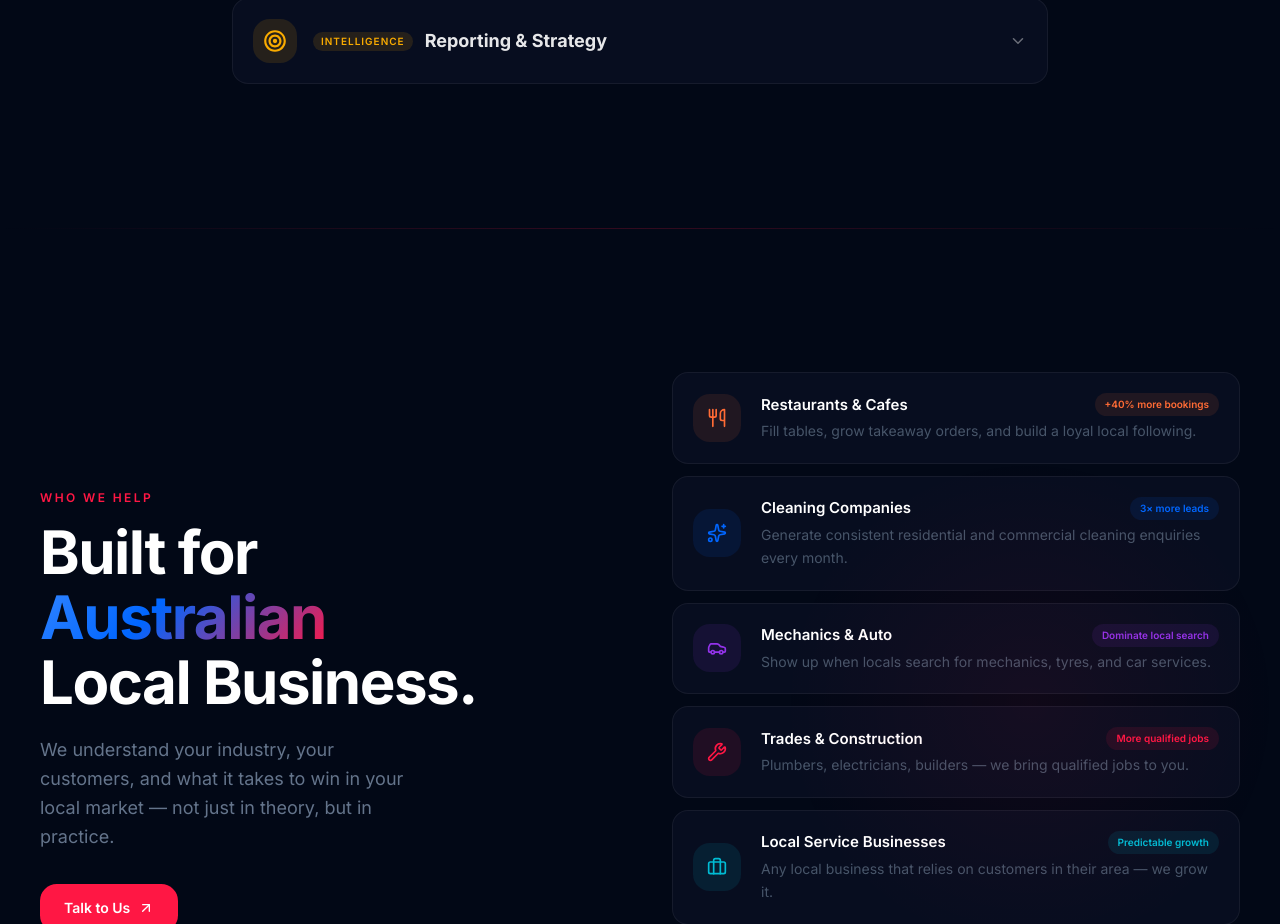
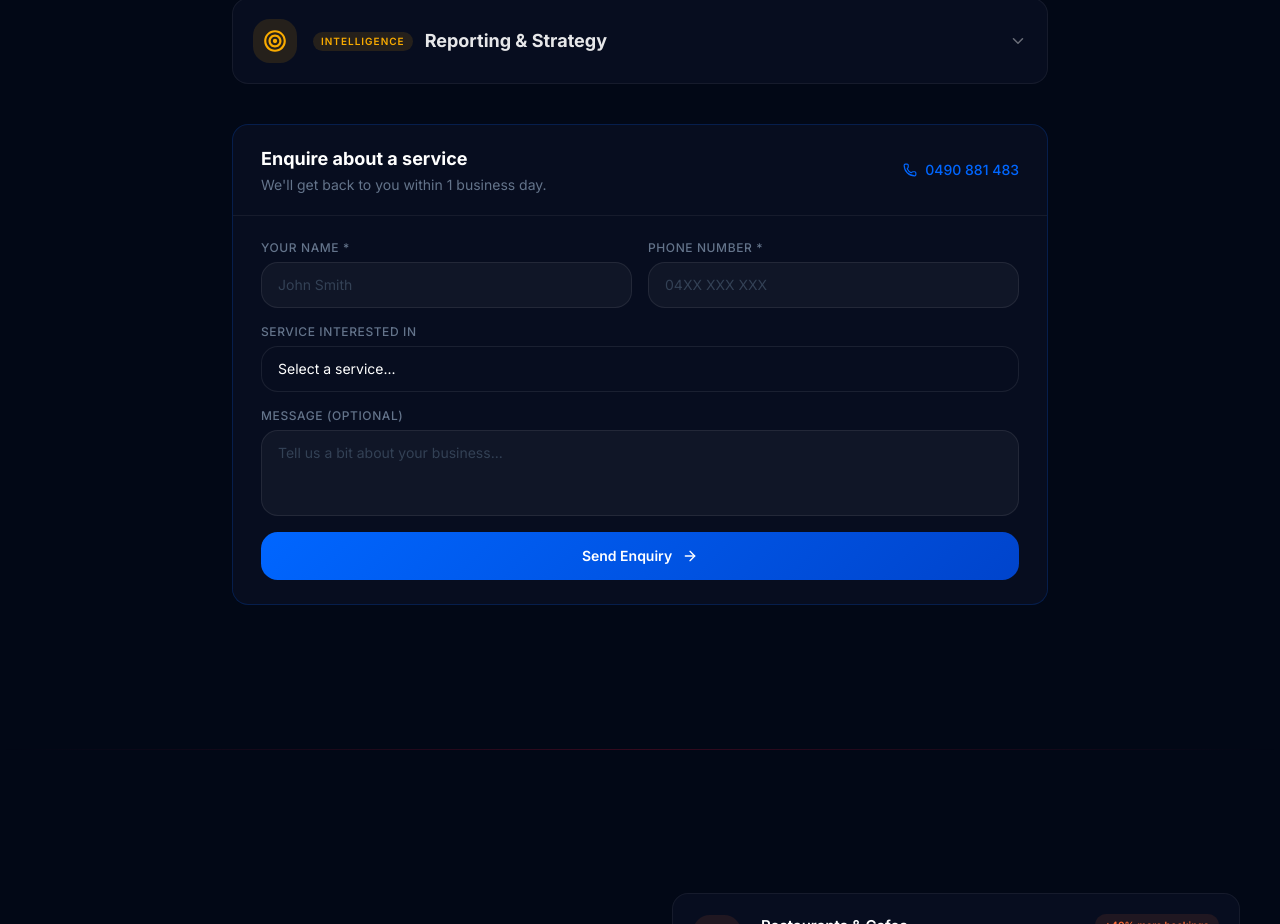
Before and after one commit to primereachau/prime-reach-digital, a Next.js app: page / in a window 1280 px wide. Shown: the part 3057-3981 px from the top of the page. Built offline with nearby package versions, Linux system fonts and the light colour scheme.

Commit message:
Add enquiry form below services accordion

```diff
--- a/src/components/sections/Services.tsx
+++ b/src/components/sections/Services.tsx
@@ -2,6 +2,7 @@
 
 import { useRef, useState } from "react";
 import { motion, AnimatePresence, useInView } from "framer-motion";
+import { ArrowRight, Phone } from "lucide-react";
 import { ChevronDown } from "lucide-react";
 
 const googleIcon = <svg viewBox="0 0 48 48" width="26" height="26"><path fill="#4285F4" d="M44.5 20H24v8.5h11.7C34.2 33.9 29.6 37 24 37c-7.2 0-13-5.8-13-13s5.8-13 13-13c3.1 0 5.9 1.1 8.1 2.9l6.4-6.4C34.6 5.1 29.6 3 24 3 12.4 3 3 12.4 3 24s9.4 21 21 21c10.5 0 20-7.6 20-21 0-1.3-.2-2.7-.5-4z"/><path fill="#34A853" d="M6.3 14.7l7 5.1C15.1 16.1 19.2 13 24 13c3.1 0 5.9 1.1 8.1 2.9l6.4-6.4C34.6 5.1 29.6 3 24 3c-7.6 0-14.2 4.3-17.7 11.7z"/><path fill="#FBBC05" d="M24 45c5.5 0 10.4-1.9 14.3-5.1l-6.6-5.5C29.7 36 26.9 37 24 37c-5.5 0-10.2-3.7-11.8-8.8l-7 5.4C8.5 40.7 15.7 45 24 45z"/><path fill="#EA4335" d="M44.5 20H24v8.5h11.7c-.8 2.4-2.3 4.4-4.3 5.9l6.6 5.5C41.7 36.7 45 31 45 24c0-1.3-.2-2.7-.5-4z"/></svg>;
@@ -192,6 +193,108 @@ function ServiceRow({
   );
 }
 
+function EnquiryForm() {
+  const ref = useRef<HTMLDivElement>(null);
+  const inView = useInView(ref, { once: true });
+  const [sent, setSent] = useState(false);
+  const [loading, setLoading] = useState(false);
+  const [form, setForm] = useState({ name: "", phone: "", service: "", message: "" });
+
+  const onChange = (e: React.ChangeEvent<HTMLInputElement | HTMLSelectElement | HTMLTextAreaElement>) =>
+    setForm(prev => ({ ...prev, [e.target.name]: e.target.value }));
+
+  const onSubmit = async (e: React.FormEvent) => {
+    e.preventDefault();
+    setLoading(true);
+    try {
+      await fetch("https://formspree.io/f/xbdvaqkv", {
+        method: "POST",
+        headers: { "Content-Type": "application/json", Accept: "application/json" },
+        body: JSON.stringify({ ...form, _subject: "Service Enquiry — Prime Reach Digital" }),
+      });
+      setSent(true);
+    } catch {
+      alert("Something went wrong. Please try again or call us directly.");
+    } finally {
+      setLoading(false);
+    }
+  };
+
+  return (
+    <motion.div
+      ref={ref}
+      initial={{ opacity: 0, y: 24 }}
+      animate={inView ? { opacity: 1, y: 0 } : {}}
+      transition={{ duration: 0.6, delay: 0.2 }}
+      className="mt-10 rounded-2xl border border-[#0066FF]/20 bg-[#070d1f] overflow-hidden"
+    >
+      {/* Header strip */}
+      <div className="px-7 py-5 border-b border-white/[0.06] flex items-center justify-between gap-4">
+        <div>
+          <p className="text-white font-bold text-lg">Enquire about a service</p>
+          <p className="text-[#64748B] text-sm mt-0.5">We&apos;ll get back to you within 1 business day.</p>
+        </div>
+        <a href="tel:0490881483" className="hidden sm:flex items-center gap-2 text-[#0066FF] text-sm font-medium hover:underline flex-shrink-0">
+          <Phone size={14} />
+          0490 881 483
+        </a>
+      </div>
+
+      {sent ? (
+        <div className="px-7 py-10 text-center">
+          <div className="w-12 h-12 rounded-full bg-[#34A853]/15 flex items-center justify-center mx-auto mb-3">
+            <svg width="22" height="22" viewBox="0 0 24 24" fill="none"><path d="M5 13l4 4L19 7" stroke="#34A853" strokeWidth="2.5" strokeLinecap="round" strokeLinejoin="round"/></svg>
+          </div>
+          <p className="text-white font-semibold text-lg">Message sent!</p>
+          <p className="text-[#64748B] text-sm mt-1">We&apos;ll be in touch shortly.</p>
+        </div>
+      ) : (
+        <form onSubmit={onSubmit} className="px-7 py-6 grid sm:grid-cols-2 gap-4">
+          <div className="flex flex-col gap-1.5">
+            <label className="text-[#64748B] text-xs font-medium uppercase tracking-wider">Your Name *</label>
+            <input name="name" required value={form.name} onChange={onChange} placeholder="John Smith"
+              className="px-4 py-3 rounded-xl bg-white/[0.04] border border-white/[0.08] text-white text-sm placeholder-[#334155] focus:outline-none focus:border-[#0066FF]/50 transition-colors" />
+          </div>
+          <div className="flex flex-col gap-1.5">
+            <label className="text-[#64748B] text-xs font-medium uppercase tracking-wider">Phone Number *</label>
+            <input name="phone" type="tel" required value={form.phone} onChange={onChange} placeholder="04XX XXX XXX"
+              className="px-4 py-3 rounded-xl bg-white/[0.04] border border-white/[0.08] text-white text-sm placeholder-[#334155] focus:outline-none focus:border-[#0066FF]/50 transition-colors" />
+          </div>
+          <div className="flex flex-col gap-1.5 sm:col-span-2">
+            <label className="text-[#64748B] text-xs font-medium uppercase tracking-wider">Service Interested In</label>
+            <select name="service" value={form.service} onChange={onChange}
+              className="px-4 py-3 rounded-xl bg-[#070d1f] border border-white/[0.08] text-white text-sm focus:outline-none focus:border-[#0066FF]/50 transition-colors appearance-none">
+              <option value="">Select a service...</option>
+              <option>Google SEO</option>
+              <option>Google Business Profile</option>
+              <option>Google Ads</option>
+              <option>Website Design &amp; Management</option>
+              <option>Meta Ads</option>
+              <option>TikTok Ads</option>
+              <option>Social Media Management</option>
+              <option>Reporting &amp; Strategy</option>
+            </select>
+          </div>
+          <div className="flex flex-col gap-1.5 sm:col-span-2">
+            <label className="text-[#64748B] text-xs font-medium uppercase tracking-wider">Message (optional)</label>
+            <textarea name="message" value={form.message} onChange={onChange} rows={3} placeholder="Tell us a bit about your business..."
+              className="px-4 py-3 rounded-xl bg-white/[0.04] border border-white/[0.08] text-white text-sm placeholder-[#334155] focus:outline-none focus:border-[#0066FF]/50 transition-colors resize-none" />
+          </div>
+          <div className="sm:col-span-2">
+            <button type="submit"
+              className="group w-full relative flex items-center justify-center gap-2.5 px-6 py-3.5 rounded-xl overflow-hidden font-semibold text-white text-sm"
+              style={{ background: "linear-gradient(135deg, #0066FF 0%, #0044CC 100%)" }}
+            >
+              <span>{loading ? "Sending..." : "Send Enquiry"}</span>
+              {!loading && <ArrowRight size={16} className="group-hover:translate-x-1 transition-transform duration-200" />}
+            </button>
+          </div>
+        </form>
+      )}
+    </motion.div>
+  );
+}
+
 export default function Services() {
   const ref = useRef<HTMLDivElement>(null);
   const inView = useInView(ref, { once: true });
@@ -236,6 +339,9 @@ export default function Services() {
             />
           ))}
         </div>
+
+        {/* Enquiry form */}
+        <EnquiryForm />
       </div>
     </section>
   );
```
